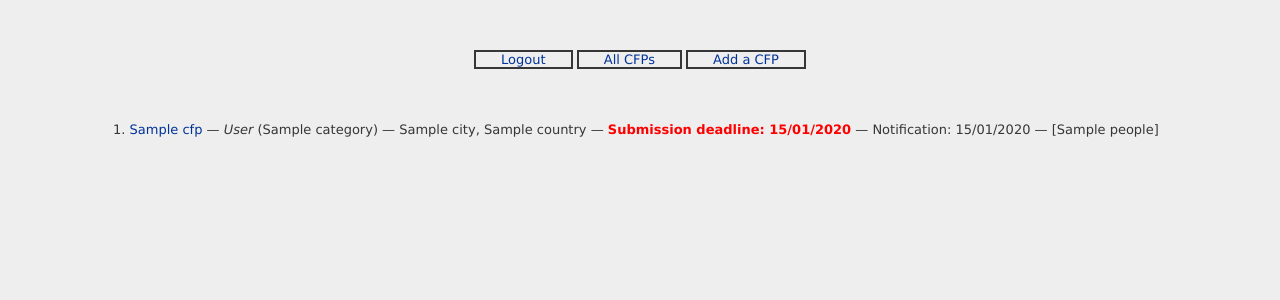
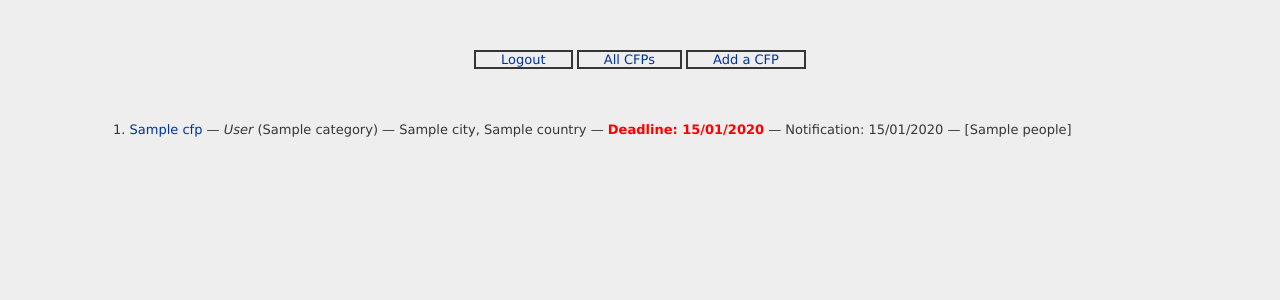
Before and after one commit to CaptainPatate/ascfpmfsrt, a Django app: template templates/minimal.html in a window 1280 px wide. Shown: the top 300 px of the page. Run offline with Django 3.2, Linux system fonts and the light colour scheme; the template is opened without the code that fills it: most values are stand-ins (such as "Sample title", 1, 10 or a date in 2020).

Commit message:
Shortcut the line length of a cfp.

```diff
--- a/templates/minimal.html
+++ b/templates/minimal.html
@@ -23,7 +23,7 @@
 	<a href="{{ cfp.website }}">{{ cfp.name }}</a> &mdash;
 	<em>{{ cfp.fullname }}</em> ({{ cfp.category }}) &mdash;
 	{{ cfp.city }},	{{ cfp.country }} &mdash;
-	<span class="deadline">Submission deadline:
+	<span class="deadline">Deadline:
 	  {{ cfp.submission_deadline|date:"d/m/Y" }}</span> &mdash;
 	Notification: {{ cfp.notification_date|date:"d/m/Y" }}
 	{% if cfp.submitters %} &mdash; [{{ cfp.submitters|join:","}}] {% endif %}
```
